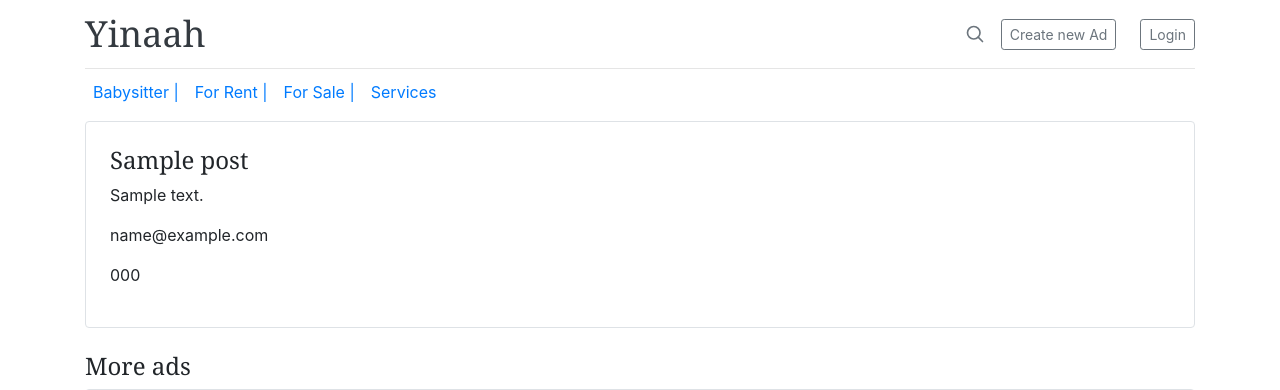
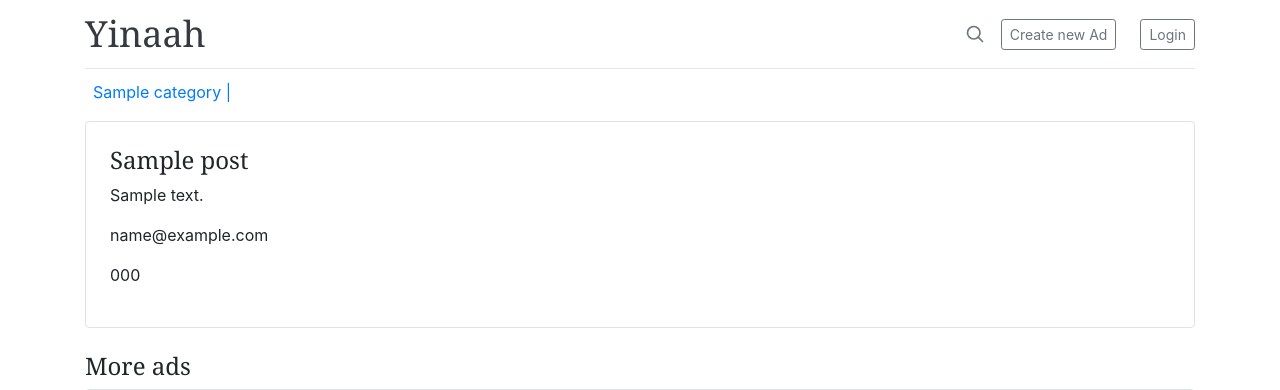
Before and after one commit to bezunesh/classified-ad, a Django app: template ad/templates/ad/post.html in a window 1280 px wide. Shown: the top 390 px of the page. Run offline with Django 3.2, Linux system fonts and the light colour scheme; the template is opened without the code that fills it: most values are stand-ins (such as "Sample title", 1, 10 or a date in 2020); some libraries are stand-ins or nearby versions.

Commit message:
updated navigation

```diff
--- a/ad/templates/base.html
+++ b/ad/templates/base.html
@@ -32,12 +32,13 @@
 
       {% block sidebar %}
       <div class="nav-scroller py-1 mb-2">
+        {% if nav_categories %}
       <nav class="nav d-flex">
-          <a class="p-2 link-secondary" href="{% url 'ad:category' 1 %}">Babysitter |</a>
-          <a class="p-2 link-secondary" href="{% url 'ad:category' 2 %}"> For Rent |</a>
-          <a class="p-2 link-secondary" href="{% url 'ad:category' 4 %}"> For Sale |</a>
-          <a class="p-2 link-secondary" href="{% url 'ad:category' 6 %}"> Services</a>
+          {% for category in nav_categories %}
+            <a class="p-2 link-secondary" href="{% url 'ad:category' category.id %}"> {{ category.name }} |</a>
+          {% endfor %}
       </nav>
+       {% endif %}
      </div>
      {% endblock %}
 
--- a/ad/urls.py
+++ b/ad/urls.py
@@ -23,7 +23,6 @@ urlpatterns = [
     path('reset/done/', auth_views.PasswordResetCompleteView.as_view(), name='password_reset_complete'),
 
     path('', views.index, name='index'),
-    path('categories/', views.categories, name='categories'),
     path('category/<int:category_id>', views.category, name='category'),
     path('post/<int:post_id>', views.post, name='post'),
     path('createAd/', views.createAd, name='create-ad'),
```
Also changed, not shown: ad/views.py (+9 -13 lines).
